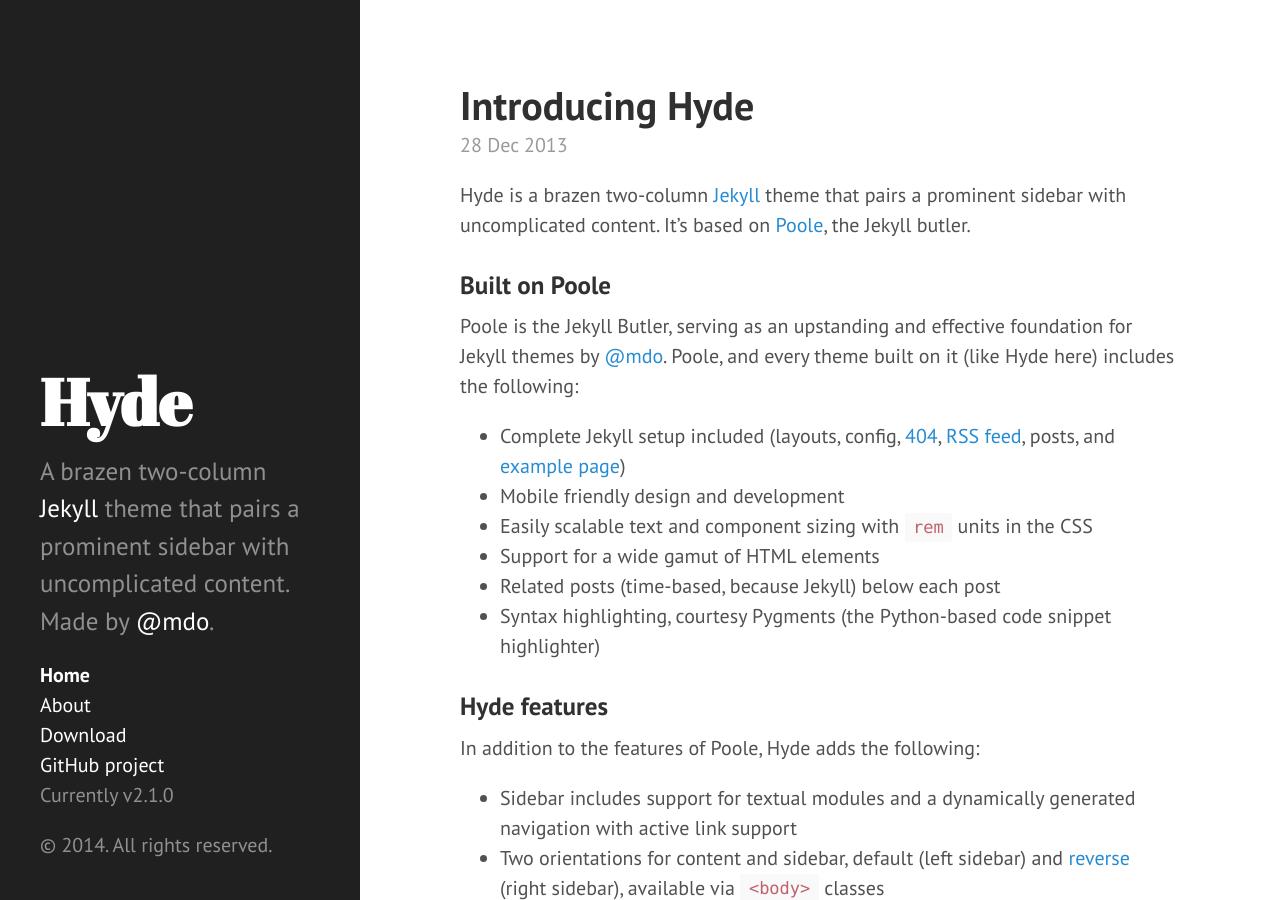
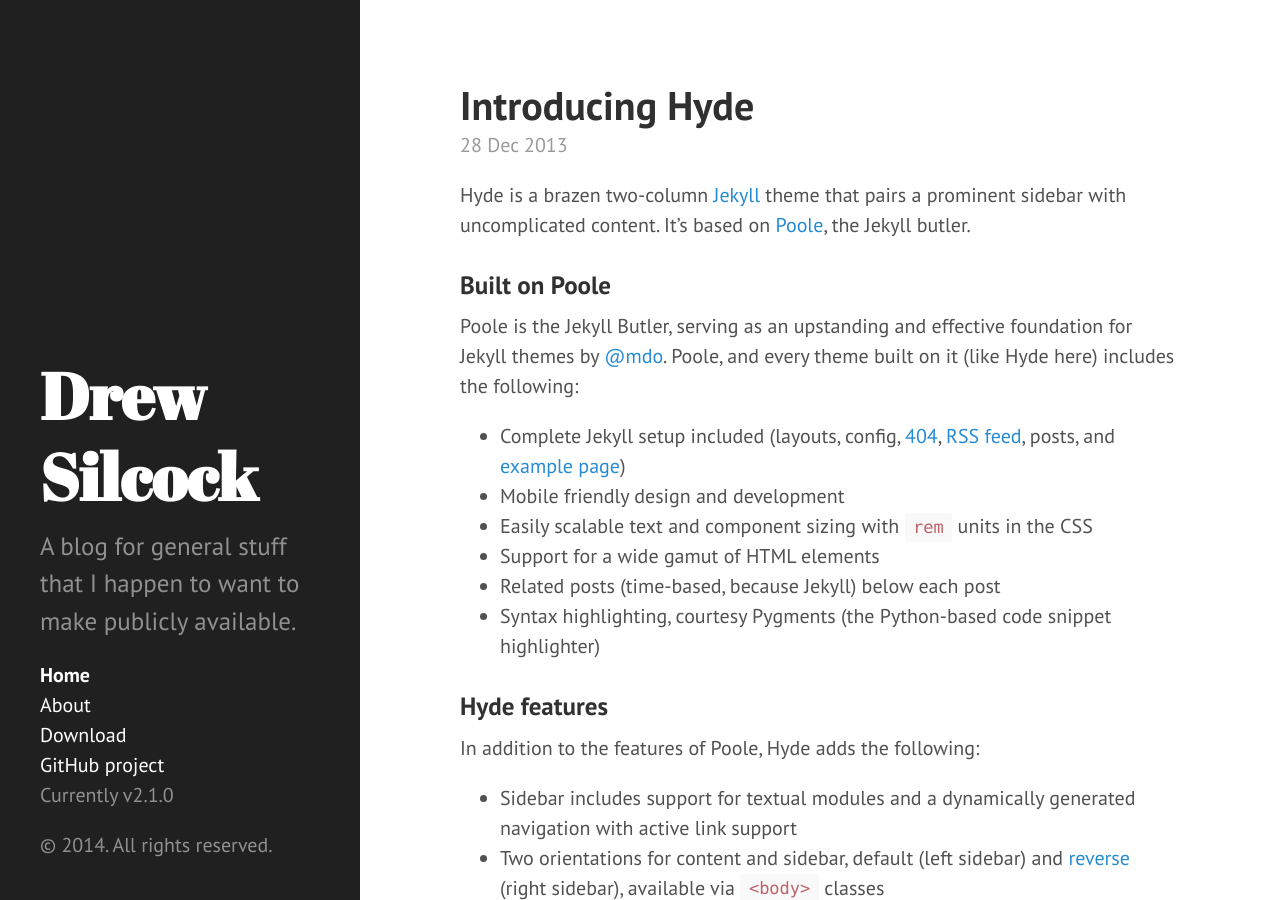
Before and after one commit to drewsilcock/drewsilcock.github.io, a Jekyll site: the page built from index.html, in a window 1280 px wide and 900 px high. Built offline with Jekyll 4.4.1, drawn with Linux system fonts in a browser that asks for light colours; Markdown is read by kramdown in place of the engine named in the settings; the list of posts is cut into pages by our own code.

Commit message:
Customise config yml file

```diff
--- a/_config.yml
+++ b/_config.yml
@@ -6,15 +6,15 @@
 permalink:        pretty
 
 # Setup
-title:            Hyde
-tagline:          'A Jekyll theme'
-description:      'A brazen two-column <a href="http://jekyllrb.com" target="_blank">Jekyll</a> theme that pairs a prominent sidebar with uncomplicated content. Made by <a href="https://twitter.com/mdo" target="_blank">@mdo</a>.'
-url:              http://hyde.getpoole.com
+title:            Drew Silcock
+tagline:          'Note to self: think of tagline'
+description:      'A blog for general stuff that I happen to want to make publicly available.'
+url:              http://drewsberry.github.io
 baseurl:          /
 
 author:
-  name:           'Mark Otto'
-  url:            https://twitter.com/mdo
+  name:           'Drew Silcock'
+  url:            https://twitter.com/drewsberry
 
 paginate:         5
 
@@ -22,4 +22,5 @@
 version:          2.1.0
 
 github:
-  repo:           https://github.com/poole/hyde
+  #repo:           https://github.com/poole/hyde
+  repo:           https://github.com/drewsberry/drewsberry.github.io
```
Also changed, not shown: 1 other file.
